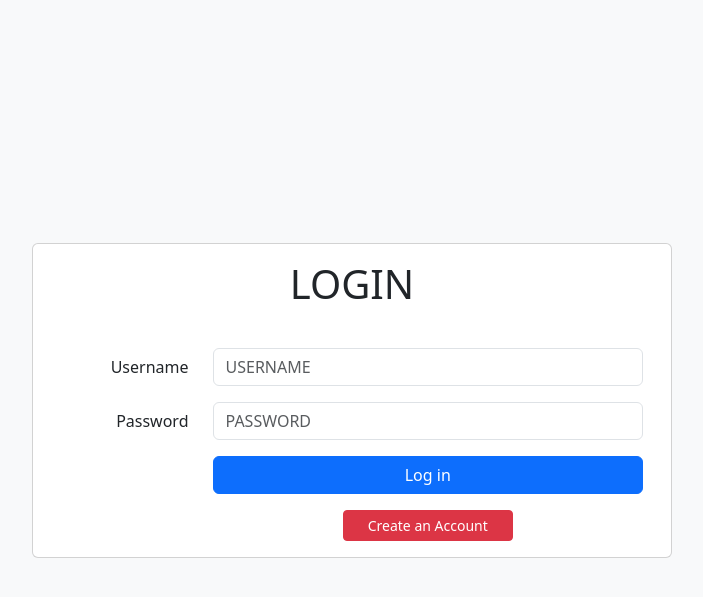
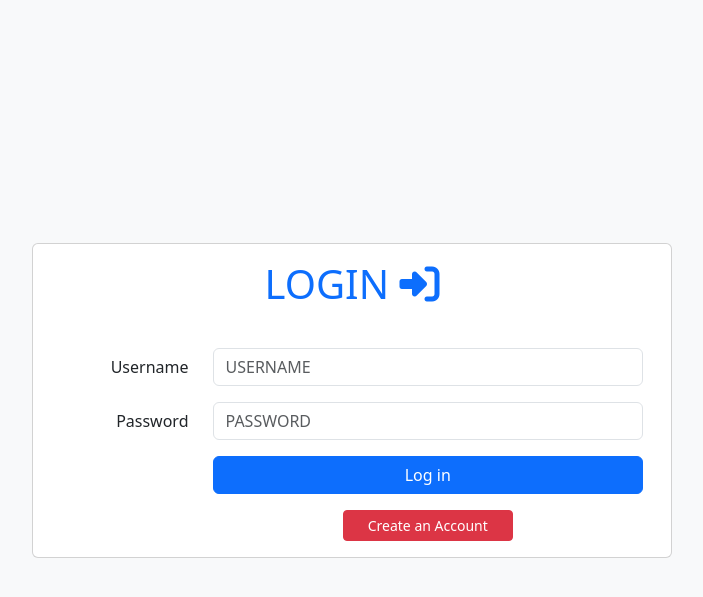
Before and after one commit to yagi3mei/sales-oop-september, a PHP site: page / in a window 1280 px wide. Shown: the top 597 px of the page, without its empty margins (288-991 px from the left). Run offline with PHP 8.4, Linux system fonts and the light colour scheme.

Commit message:
insart icon to index.php

```diff
--- a/views/index.php
+++ b/views/index.php
@@ -13,8 +13,8 @@
     <div style="height: 100vh;>">
         <div class="row h-100 m-0">
             <div class="card w-50 my-auto mx-auto">
-                <div class="card-header bg-white border-0 py-3">
-                    <h1 class="text-center">LOGIN</h1>
+                <div class="card-header text-primary bg-white border-0 py-3">
+                    <h1 class="text-center">LOGIN <i class="fa-solid fa-right-to-bracket"></i></h1>
                 </div>
 
                 <div class="card-body">
```
